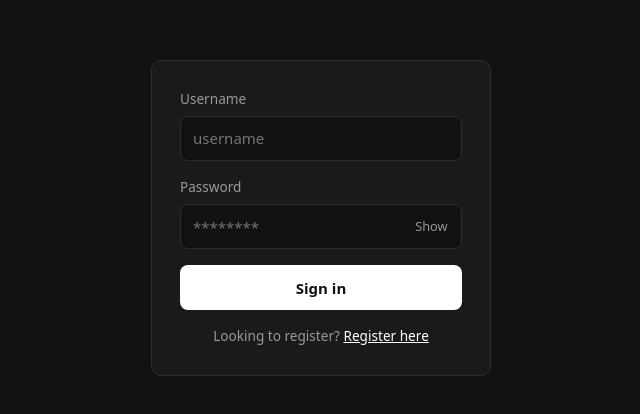
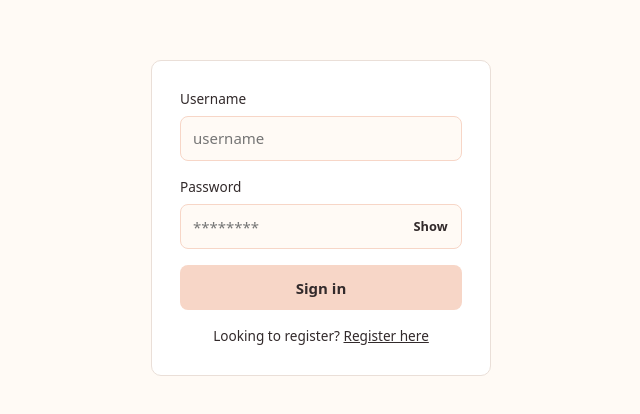
Before and after one commit to thundertheidiot/kissasome, a website built with Vite: page login.html in a window 1280 px wide. Shown: the part 182-596 px from the top of the page, without its empty margins (319-959 px from the left). Built offline with nearby package versions, Linux system fonts and the light colour scheme.

Commit message:
css improvements (done together)

```diff
--- a/front/style.css
+++ b/front/style.css
@@ -1,10 +1,14 @@
 :root {
-  --bg: #111;
+	--bg: #fffaf5;
 	--surface: #1a1a1a;
-  --border: #2e2e2e;
-  --text: #eee;
+	--peach: #f7d6c7;
+	--card-border: #eadfd8;
+	--textarea: #fbc9b2;
+	--white: #fff;
+	--text: #322a2b;
+	--pink: #e4869d;
+	--pink-dark: #bd5d78;
 	--muted: #999;
-  --accent: #fff;
 	--danger: #ff6b81;
 }
 
--- a/front/styles/login.css
+++ b/front/styles/login.css
@@ -11,8 +11,8 @@
 	display: grid;
 	gap: 1rem;
 	padding: 1.75rem;
-	background: var(--surface);
-	border: 1px solid var(--border);
+	background: var(--white);
+	border: 1px solid var(--card-border);
 	border-radius: 10px;
 }
 
@@ -20,11 +20,11 @@
 	margin: 0;
 	font-size: 0.85rem;
 	text-align: center;
-	color: var(--muted);
+	color: var(--text);
 }
 
 .login-switch a {
-	color: var(--accent);
+	color: var(--text);
 }
 
 /* fields */
@@ -35,7 +35,7 @@
 
 .field-label {
 	font-size: 0.85rem;
-	color: var(--muted);
+	color: var(--text);
 }
 
 .field-input {
@@ -44,12 +44,12 @@
 	font: inherit;
 	color: var(--text);
 	background: var(--bg);
-	border: 1px solid var(--border);
+	border: 1px solid var(--peach);
 	border-radius: 8px;
 }
 
 .field-input:focus {
-	outline: 2px solid var(--accent);
+	outline: 2px solid var(--white);
 	outline-offset: 1px;
 }
 
@@ -69,7 +69,8 @@
 	padding: 0.25rem 0.5rem;
 	font: inherit;
 	font-size: 0.8rem;
-	color: var(--muted);
+	color: var(--text);
+	font-weight: bold;
 	background: none;
 	border: 0;
 	cursor: pointer;
@@ -79,8 +80,8 @@
 	padding: 0.7rem;
 	font: inherit;
 	font-weight: 600;
-	color: #111;
-	background: var(--accent);
+	color: var(--text);
+	background: var(--peach);
 	border: 0;
 	border-radius: 8px;
 	cursor: pointer;
```
Also changed, not shown: front/styles/index.css (+43 -16 lines). Lines whose indentation alone changed are shown as unchanged.
